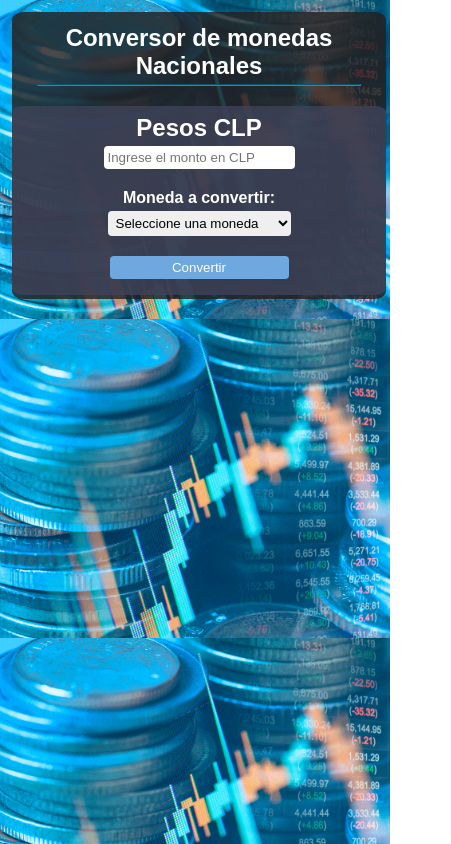
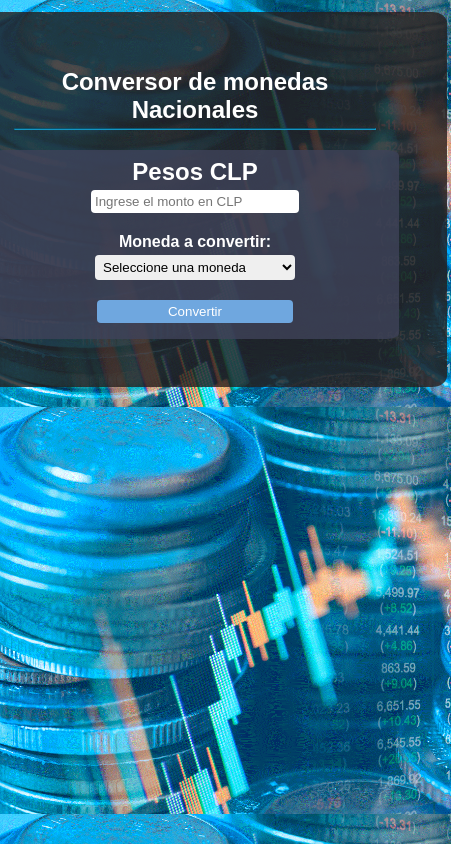
Before and after one commit to madmanaman/APIs, a plain HTML site: page index.html in a window 390 px wide. Shown: the whole page, 451 px wide, since content can reach past the window. Drawn offline with nearby package versions, Linux system fonts and the light colour scheme.

Commit message:
Update style.css

```diff
--- a/assets/css/style.css
+++ b/assets/css/style.css
@@ -75,39 +75,4 @@ input[type=number]::-webkit-inner-spin-button {
     #myChart{
     width: 100%;
     }
-    *{
-        margin: 0;
-        padding: 4px;
-        font-family:Arial, Helvetica, sans-serif
     }
-
-    body{
-        display: flex;
-        flex-direction: column;
-        justify-content: center;
-        align-items: center;
-        background-image: url(../img/forex.gif);
-        color: white;
-        background-size:cover;
-    }
-
-    .container{
-        width: 100%;
-        height: auto;
-        display: flex;
-        flex-direction: column;
-        align-items: center;
-        background-color: rgba(38, 29, 28, 0.8);
-        border-radius: 3%;
-        text-align: center;
-        padding-bottom: 1rem;
-        padding: 4px;
-    }
-
-    .principal{
-        width: 100%;
-        background-color: rgb(63, 67, 89, 0.8);
-        border-radius: 3%;
-        margin-top: 1rem ;
-    }
-    }
```
